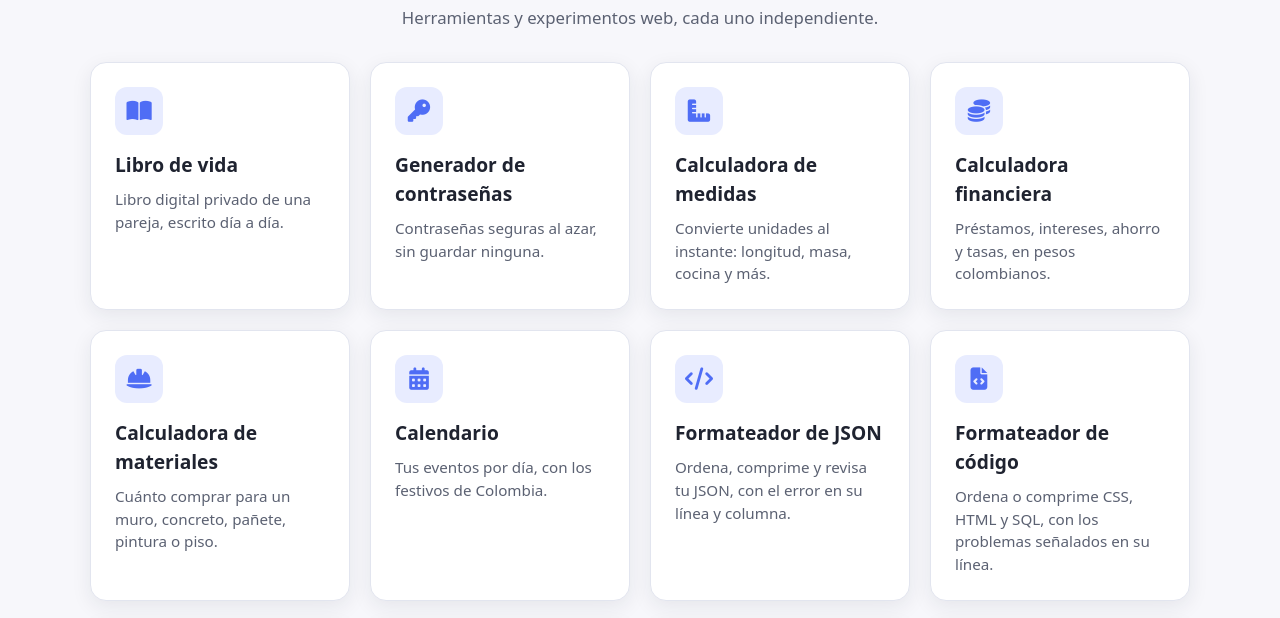
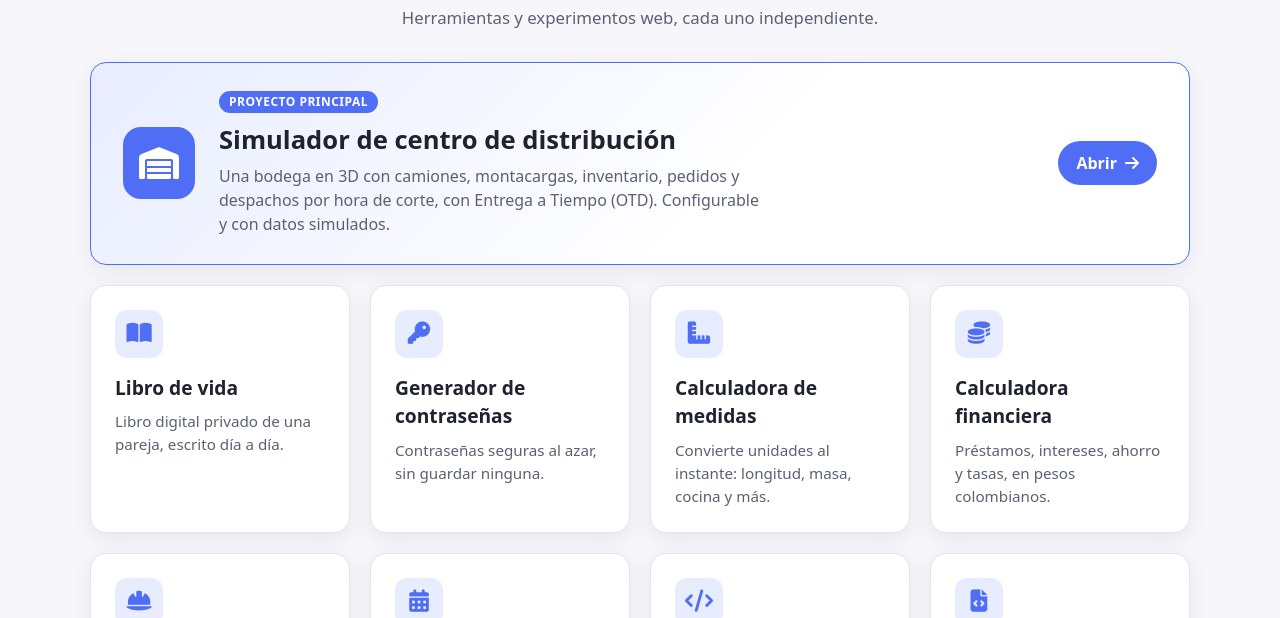
Before and after one commit to Th33Andr3s/projects, a plain HTML site: page index.html in a window 1280 px wide. Shown: the part 123-741 px from the top of the page. Drawn offline with Linux system fonts and the light colour scheme.

Commit message:
fix: Se deja el simulador como proyecto principal

```diff
--- a/css/styles.css
+++ b/css/styles.css
@@ -142,6 +142,81 @@ main {
   font-size: 0.95rem;
 }
 
+/* Proyecto principal: ocupa toda la fila, con su logo, su nombre y una descripción corta */
+.project_card_featured {
+  grid-column: 1 / -1;
+  border-color: var(--color_accent);
+  background: linear-gradient(135deg, var(--color_accent_soft), var(--color_surface) 60%);
+}
+
+.project_card_featured .project_link {
+  flex-direction: row;
+  align-items: center;
+  gap: 24px;
+  padding: 28px 32px;
+}
+
+.project_icon_featured {
+  flex: none;
+  width: 72px;
+  height: 72px;
+  background: var(--color_accent);
+  color: #ffffff;
+  border-radius: 18px;
+  font-size: 2rem;
+}
+
+.project_text {
+  display: flex;
+  flex: 1;
+  flex-direction: column;
+  gap: 4px;
+}
+
+.project_badge {
+  align-self: flex-start;
+  padding: 2px 10px;
+  border-radius: 999px;
+  background: var(--color_accent);
+  color: #ffffff;
+  font-size: 0.75rem;
+  font-weight: 600;
+  letter-spacing: 0.04em;
+  text-transform: uppercase;
+}
+
+.project_card_featured .project_name {
+  margin-top: 4px;
+  font-size: clamp(1.25rem, 3vw, 1.6rem);
+}
+
+.project_card_featured .project_description {
+  max-width: 60ch;
+  font-size: 1rem;
+}
+
+.project_action {
+  flex: none;
+  display: inline-flex;
+  align-items: center;
+  gap: 8px;
+  padding: 10px 18px;
+  border-radius: 999px;
+  background: var(--color_accent);
+  color: #ffffff;
+  font-weight: 600;
+}
+
+/* En celular el logo queda arriba y el texto debajo */
+@media (max-width: 599px) {
+  .project_card_featured .project_link {
+    flex-direction: column;
+    align-items: flex-start;
+    gap: 14px;
+    padding: 24px;
+  }
+}
+
 /* Pie de página */
 .site_footer {
   text-align: center;
--- a/index.html
+++ b/index.html
@@ -25,6 +25,26 @@
 
     <main id="main_content">
       <ul class="project_list">
+        <li class="project_card project_card_featured">
+          <a class="project_link" href="./warehouse_dashboard/">
+            <span class="project_icon project_icon_featured" aria-hidden="true"
+              ><i class="fa-solid fa-warehouse"></i
+            ></span>
+            <span class="project_text">
+              <span class="project_badge">Proyecto principal</span>
+              <span class="project_name">Simulador de centro de distribución</span>
+              <span class="project_description"
+                >Una bodega en 3D con camiones, montacargas, inventario, pedidos
+                y despachos por hora de corte, con Entrega a Tiempo (OTD).
+                Configurable y con datos simulados.</span
+              >
+            </span>
+            <span class="project_action" aria-hidden="true"
+              >Abrir <i class="fa-solid fa-arrow-right"></i
+            ></span>
+          </a>
+        </li>
+
         <li class="project_card">
           <a class="project_link" href="./book_life/">
             <span class="project_icon" aria-hidden="true"
@@ -188,20 +208,6 @@
             >
           </a>
         </li>
-
-        <li class="project_card">
-          <a class="project_link" href="./warehouse_dashboard/">
-            <span class="project_icon" aria-hidden="true"
-              ><i class="fa-solid fa-warehouse"></i
-            ></span>
-            <span class="project_name">Simulador de centro de distribución</span>
-            <span class="project_description"
-              >Una bodega en 3D con camiones que se parquean y entran a 10 muelles,
-              inventario, pedidos, empaque y despacho, que puedes configurar
-              (datos simulados).</span
-            >
-          </a>
-        </li>
       </ul>
     </main>
 
```
